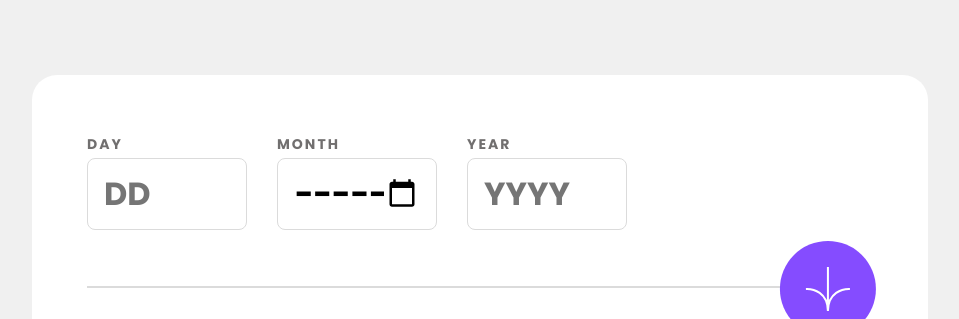
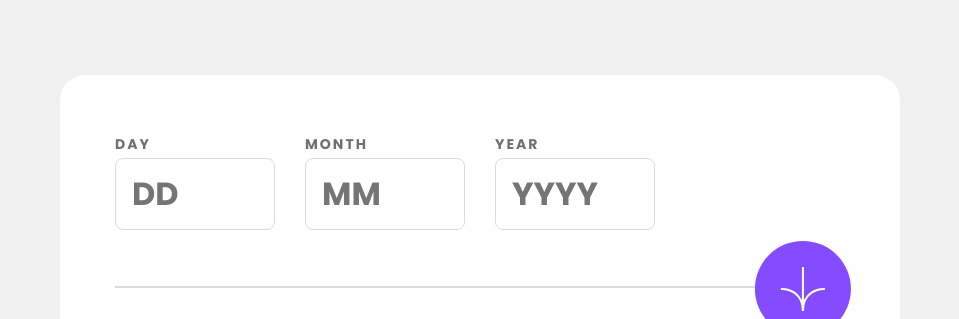
Before and after one commit to dvcode01/proyecto-calculate-age, a plain HTML site: page index.html in a window 1280 px wide. Shown: the top 319 px of the page, without its empty margins (160-1119 px from the left). Drawn offline with Linux system fonts and the light colour scheme.

Commit message:
change input and css

```diff
--- a/css/styles.css
+++ b/css/styles.css
@@ -163,7 +163,8 @@ input[type=number] {
 }
 @media(min-width: 900px){
 	.calculator{
-		width: 84.3rem;
+		width: 84rem;
+		min-width: 0;
 		height: 65rem;
 		gap: 5rem;
 		padding: 6.1rem 5.5rem 5rem;
--- a/index.html
+++ b/index.html
@@ -21,7 +21,7 @@
                 </div>
                 <div class="calculator__inputs">
                     <label for="month" class="calculator__label">Month</label>
-                    <input type="month" name="month" id="month" class="calculator__input" placeholder="MM">
+                    <input type="number" name="month" id="month" class="calculator__input" placeholder="MM">
                     <p class="calculator__message"></p>
                 </div>
                 <div class="calculator__inputs">
```
